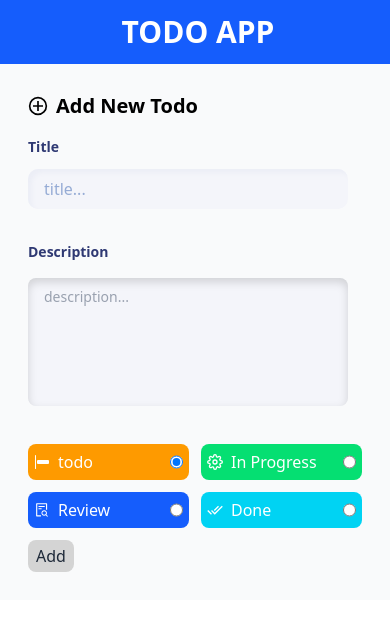
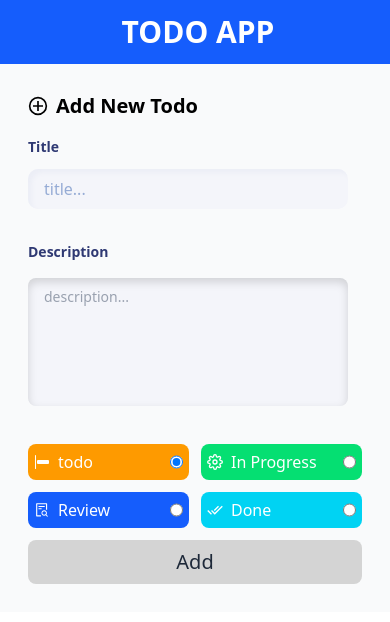
Before and after one commit to shahryar78f/todo-app, a Next.js app: page /add-todo in a window 390 px wide. Shown: the top 622 px of the page. Built offline with nearby package versions, Linux system fonts and the light colour scheme; no server answers; sample sign-in values are in the browser's storage; some icons are missing.

Commit message:
style: Update button class in `AddTodo` component for improved responsiveness and visual consistency

```diff
--- a/src/app/add-todo/_components/AddTodo.tsx
+++ b/src/app/add-todo/_components/AddTodo.tsx
@@ -129,7 +129,7 @@ function AddTodoPage() {
           </div>
           <Button
             type="submit"
-            className="w-fit h-8 px-2 text-base"
+            className="xl:w-fit xl:h-8  px-2 p-2 text-xl xl:text-base"
             variant='secondary'
             size='sm'
             disabled={isPending}
```
